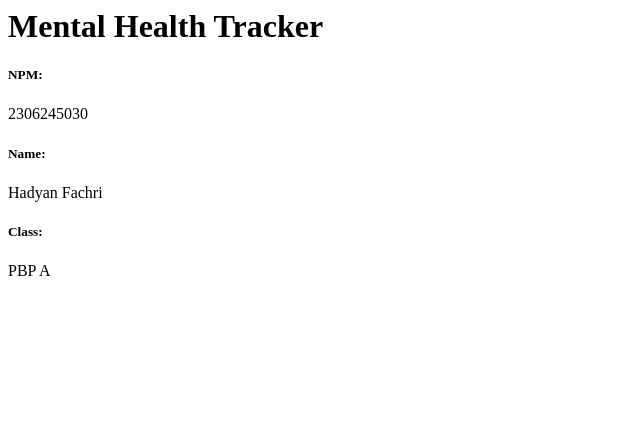
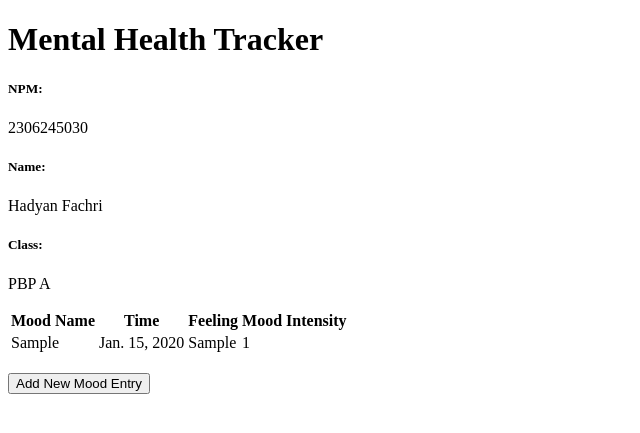
Before and after one commit to fachhhh/mental-health-tracker, a Django app: page / in a window 1280 px wide. Shown: the top 433 px of the page, without its empty margins (0-640 px from the left). Run offline with Django 5.2, Linux system fonts and the light colour scheme; tables that the repository leaves empty hold one stand-in row (values such as "Sample post").

Commit message:
Tutorial 2 done

```diff
--- a/main/models.py
+++ b/main/models.py
@@ -1,6 +1,8 @@
+import uuid
 from django.db import models
 
 class MoodEntry(models.Model):
+    id = models.UUIDField(primary_key=True, default=uuid.uuid4, editable=False)
     mood = models.CharField(max_length=255)
     time = models.DateField(auto_now_add=True)
     feelings = models.TextField()
--- a/main/templates/main.html
+++ b/main/templates/main.html
@@ -1,3 +1,5 @@
+{% extends 'base.html' %}
+{% block content %}
 <h1>Mental Health Tracker</h1>
 
 <h5>NPM: </h5>
@@ -6,3 +8,34 @@
 <p>{{ name }}</p> <!-- Ubah sesuai dengan nama kamu -->
 <h5>Class: </h5>
 <p>{{ class }}</p> <!-- Ubah sesuai dengan kelas kamu -->
+
+{% if not mood_entries %}
+<p>Belum ada data mood pada mental health tracker.</p>
+{% else %}
+<table>
+  <tr>
+    <th>Mood Name</th>
+    <th>Time</th>
+    <th>Feeling</th>
+    <th>Mood Intensity</th>
+  </tr>
+
+  {% comment %} Berikut cara memperlihatkan data mood di bawah baris ini
+  {% endcomment %}
+  {% for mood_entry in mood_entries %}
+  <tr>
+    <td>{{mood_entry.mood}}</td>
+    <td>{{mood_entry.time}}</td>
+    <td>{{mood_entry.feelings}}</td>
+    <td>{{mood_entry.mood_intensity}}</td>
+  </tr>
+  {% endfor %}
+</table>
+{% endif %}
+
+<br />
+
+<a href="{% url 'main:create_mood_entry' %}">
+  <button>Add New Mood Entry</button>
+</a>
+{% endblock content %}
--- a/main/urls.py
+++ b/main/urls.py
@@ -1,8 +1,13 @@
 from django.urls import path
-from main.views import show_main
+from main.views import show_main, create_mood_entry, show_xml, show_json, show_json_by_id, show_xml_by_id
 
 app_name = 'main'
 
 urlpatterns = [
     path('', show_main, name='show_main'),
+    path('create-mood-entry', create_mood_entry, name='create_mood_entry'),
+    path('xml/', show_xml, name='show_xml'),
+    path('json/', show_json, name='show_json'),
+    path('xml/<str:id>/', show_xml_by_id, name='show_xml_by_id'),
+    path('json/<str:id>/', show_json_by_id, name='show_json_by_id'),
 ]
--- a/main/views.py
+++ b/main/views.py
@@ -1,10 +1,42 @@
-from django.shortcuts import render
+from django.shortcuts import render, redirect
+from django.http import HttpResponse
+from django.core import serializers
+from main.forms import MoodEntryForm
+from main.models import MoodEntry
 
 def show_main(request):
+    mood_entries = MoodEntry.objects.all()
+
     context = {
         "npm" : "2306245030",
         "name" : "Hadyan Fachri",
-        "class" : "PBP A"
+        "class" : "PBP A",
+        "mood_entries" : mood_entries
     }
+    return render(request,"main.html",context)
 
-    return render(request,"main.html",context)
+def create_mood_entry(request):
+    form = MoodEntryForm(request.POST or None)
+
+    if form.is_valid() and request.method == "POST":
+        form.save()
+        return redirect('main:show_main')
+
+    context = {'form' : form}
+    return render(request, "create_mood_entry.html", context)
+
+def show_xml(request):
+    data = MoodEntry.objects.all()
+    return HttpResponse(serializers.serialize("xml", data), content_type="application/xml")
+
+def show_json(request):
+    data = MoodEntry.objects.all()
+    return HttpResponse(serializers.serialize("json", data), content_type="application/json")
+
+def show_xml_by_id(request, id):
+    data = MoodEntry.objects.filter(pk=id)
+    return HttpResponse(serializers.serialize("xml", data), content_type="application/xml")
+
+def show_json_by_id(request, id):
+    data = MoodEntry.objects.filter(pk=id)
+    return HttpResponse(serializers.serialize("json", data), content_type="application/json")
--- a/mental_health_tracker/settings.py
+++ b/mental_health_tracker/settings.py
@@ -55,7 +55,7 @@ ROOT_URLCONF = 'mental_health_tracker.urls'
 TEMPLATES = [
     {
         'BACKEND': 'django.template.backends.django.DjangoTemplates',
-        'DIRS': [],
+        'DIRS': [BASE_DIR / 'templates'],
         'APP_DIRS': True,
         'OPTIONS': {
             'context_processors': [
@@ -122,3 +122,5 @@ STATIC_URL = 'static/'
 # https://docs.djangoproject.com/en/5.1/ref/settings/#default-auto-field
 
 DEFAULT_AUTO_FIELD = 'django.db.models.BigAutoField'
+
+CSRF_TRUSTED_ORIGINS = ["http://localhost","http://127.0.0.1","http://hadyan-fachri-mentalhealthtracker.pbp.cs.ui.ac.id>", "https://hadyan-fachri-mentalhealthtracker.pbp.cs.ui.ac.id"]
--- /dev/null
+++ b/templates/base.html
@@ -0,0 +1,13 @@
+{% load static %}
+<!DOCTYPE html>
+<html lang="en">
+  <head>
+    <meta charset="UTF-8" />
+    <meta name="viewport" content="width=device-width, initial-scale=1.0" />
+    {% block meta %} {% endblock meta %}
+  </head>
+
+  <body>
+    {% block content %} {% endblock content %}
+  </body>
+</html>
```
Also changed, not shown: main/forms.py (added, +7 -0 lines), main/templates/create_mood_entry.html (added, +18 -0 lines), main/migrations/0002_alter_moodentry_id.py (added), 1 other file.
